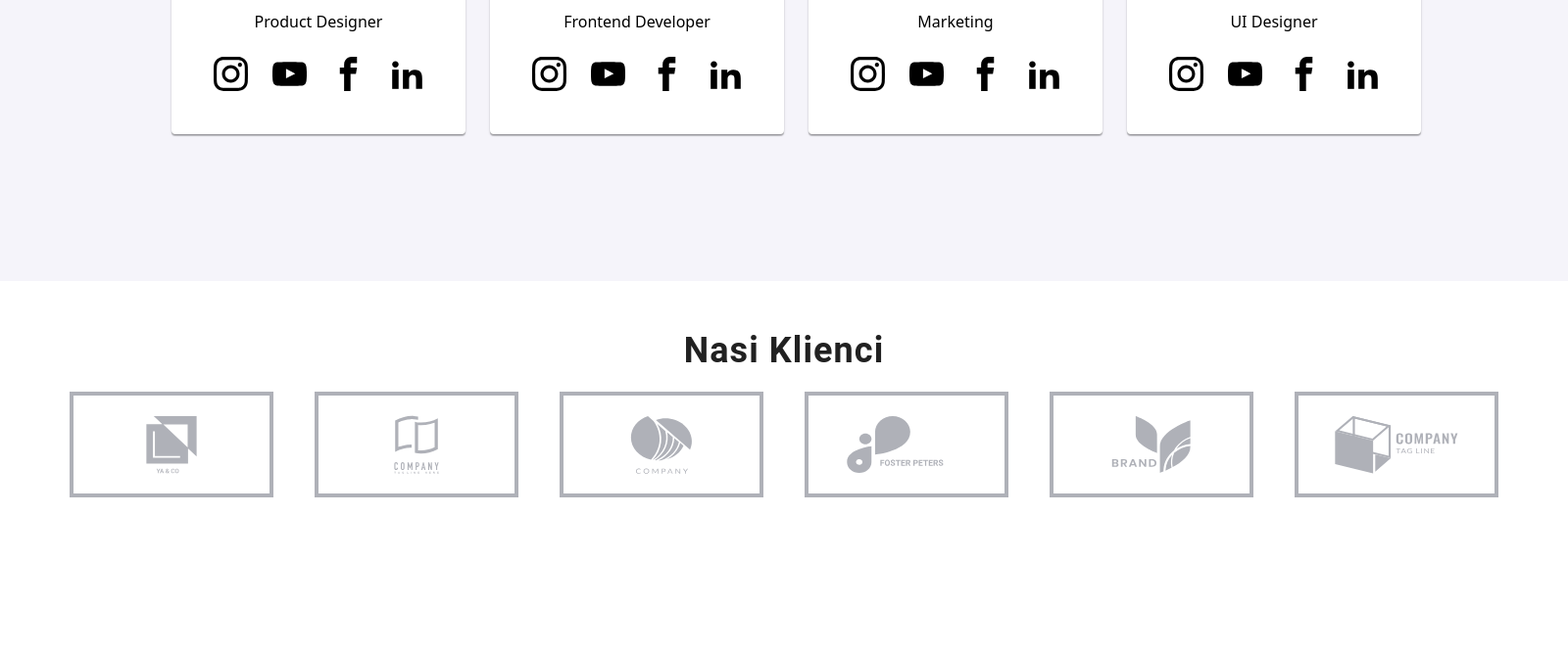
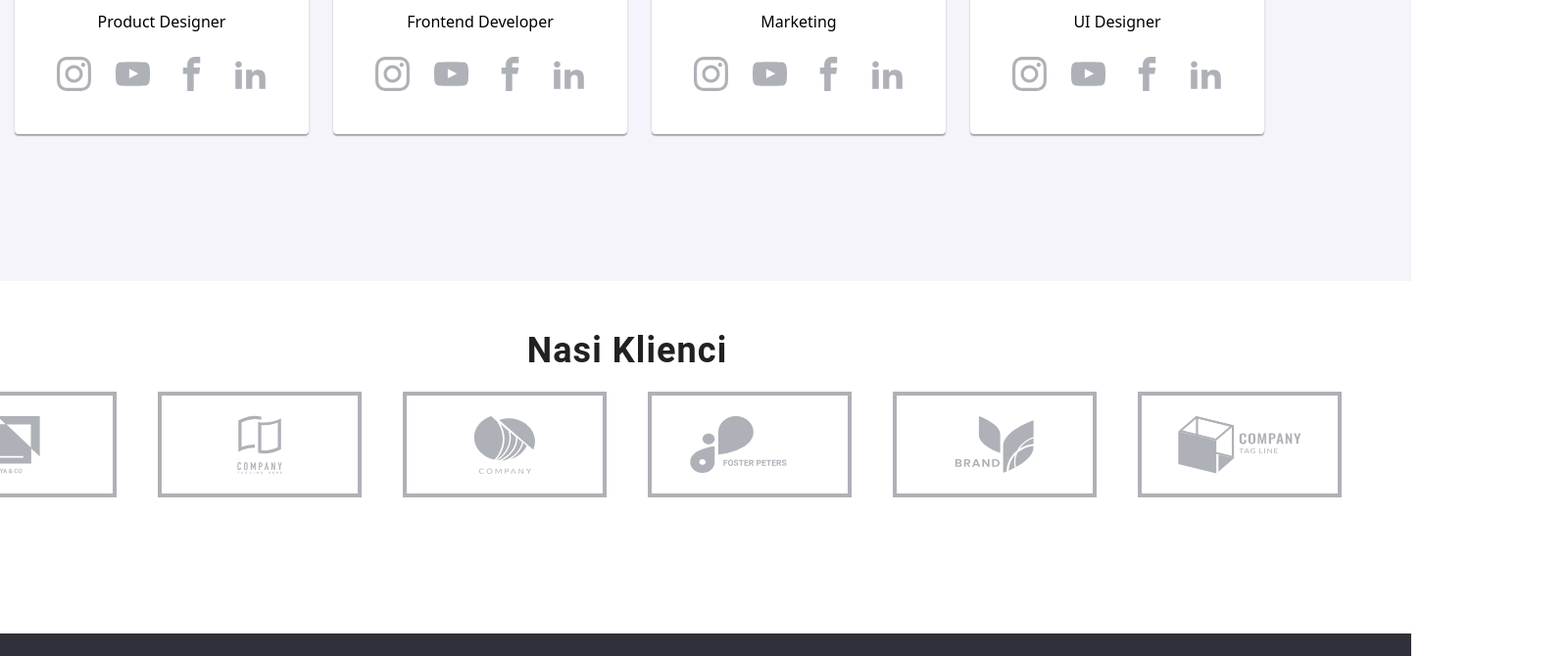
Before and after one commit to MrSweterek/goit-markup-hw-04, a plain HTML site: page index.html in a window 1280 px wide. Shown: the part 1973-2643 px from the top of the page at 98% size, 1600 px wide, since content can reach past the window. Drawn offline with nearby package versions, Linux system fonts and the light colour scheme.

Commit message:
Update styles.css

```diff
--- a/css/styles.css
+++ b/css/styles.css
@@ -1,8 +1,10 @@
 body {
+  display: flex;
   position: relative;
-  width: 1600px;
-  height: 2349px;
+  width: 100%;
+  height: 2800px;
   background: #ffffff;
+  justify-content: center;
 }
 h1,
 h2,
@@ -298,6 +300,7 @@ p {
 }
 .footer {
   position: absolute;
+  bottom: 0;
   width: 1600px;
   height: 180px;
   background-color: #2f303a;
@@ -418,7 +421,7 @@ p {
   color: #757575;
 }
 .container {
-  width: 1200px;
+  width: 1600px;
   padding: 0 15px;
 }
 .section {
@@ -488,7 +491,9 @@ p {
   border-radius: 100%;
   background-color: #ffffff;
 }
+.social-icon:hover,
 .social-button:hover {
+  fill: #ffffff;
   background-color: #2196f3;
 }
 .social-icon {
@@ -496,7 +501,7 @@ p {
   height: 35px;
   stroke-width: 0;
   stroke: currentColor;
-  fill: currentColor;
+  fill: #afb1b8;
 }
 .join-us-section {
   padding-left: 100px;
```
